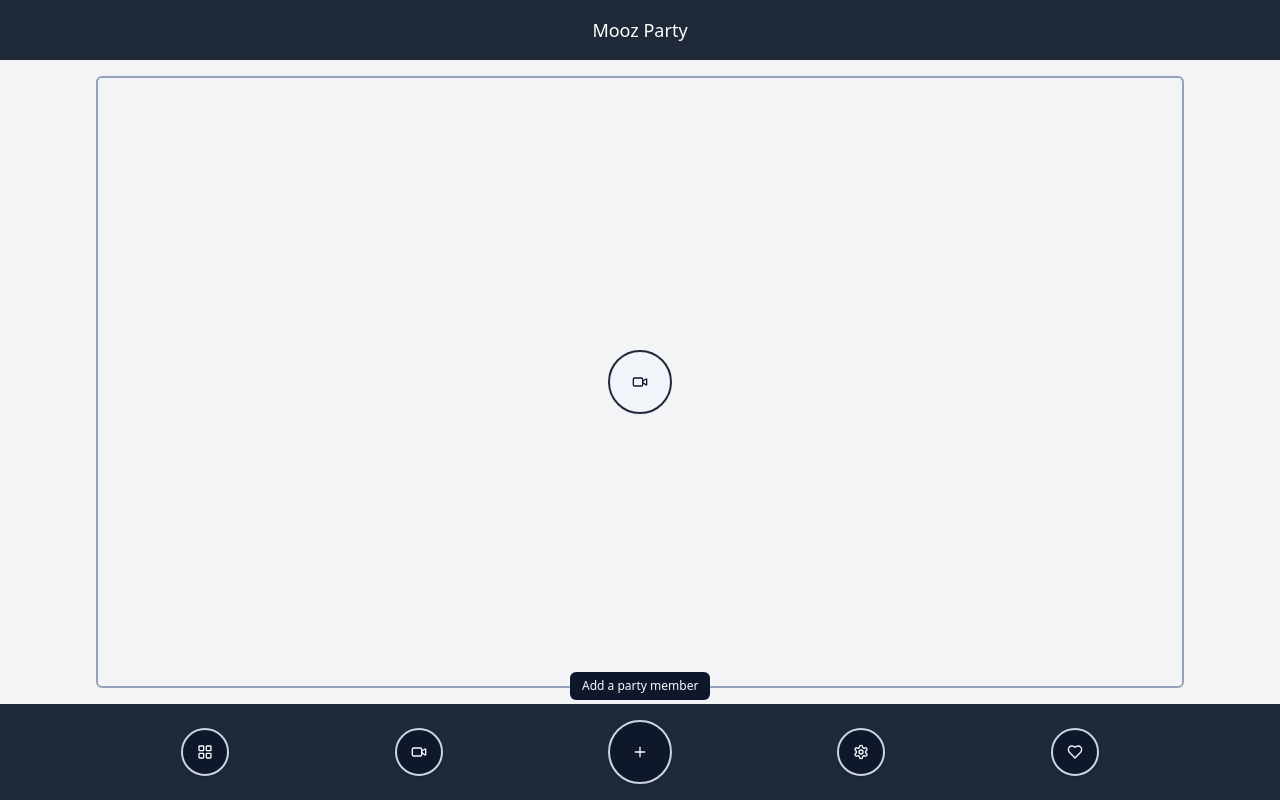
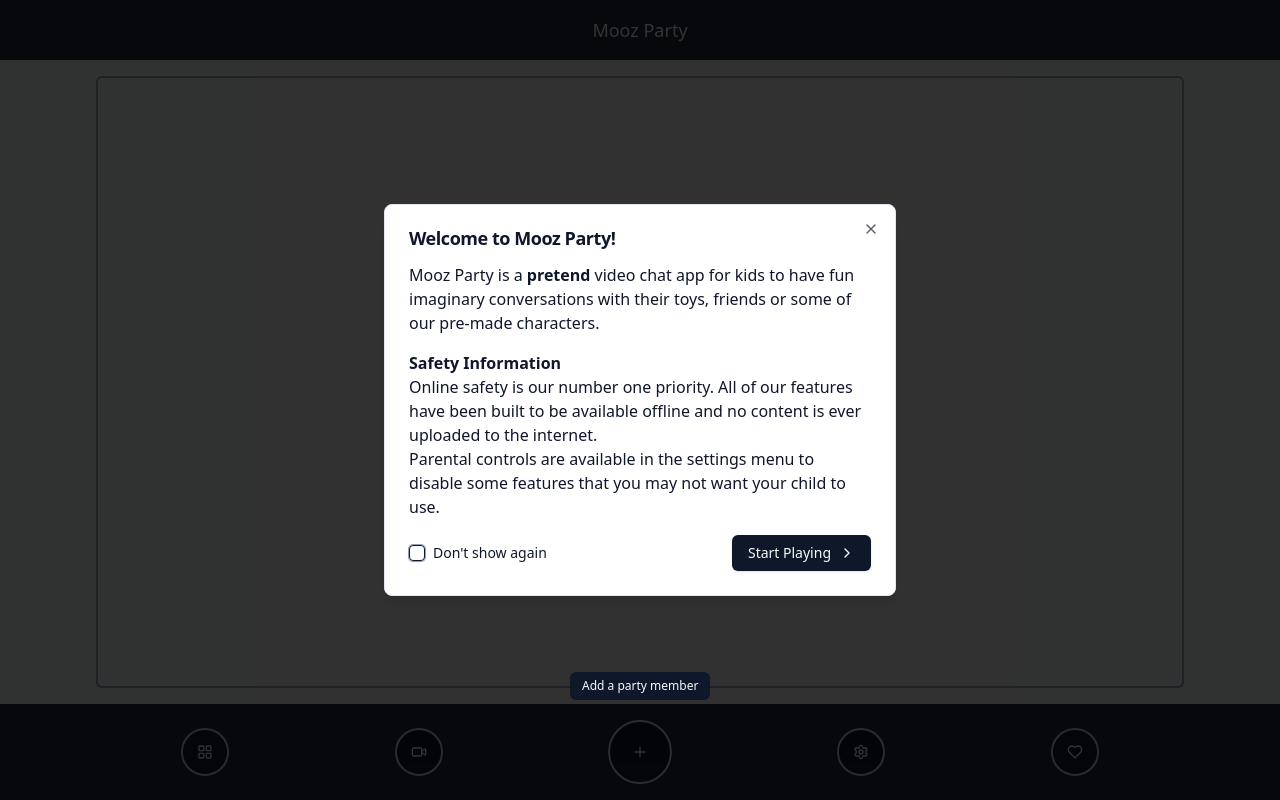
Before and after one commit to robdonn/mooz.party, a React app: page / in a window 1280 px wide. Built offline with nearby package versions, Linux system fonts and the light colour scheme.

Commit message:
show welcome state

```diff
--- a/package.json
+++ b/package.json
@@ -35,6 +35,7 @@
   "dependencies": {
     "@hookform/resolvers": "^3.9.1",
     "@radix-ui/react-avatar": "^1.1.2",
+    "@radix-ui/react-checkbox": "^1.1.3",
     "@radix-ui/react-dialog": "^1.1.4",
     "@radix-ui/react-dropdown-menu": "^2.1.4",
     "@radix-ui/react-label": "^2.1.1",
--- a/src/App.tsx
+++ b/src/App.tsx
@@ -17,7 +17,7 @@
           <LayoutProvider>
             <WebcamProvider>
               <PartyMembersProvider>
-                {/* <Welcome /> */}
+                <Welcome />
                 <div className="flex flex-col h-svh max-h-vh">
                   <Header />
                   <main className="flex-grow flex bg-gray-100">
--- a/src/components/Chat.tsx
+++ b/src/components/Chat.tsx
@@ -66,7 +66,7 @@
         </div>
       </li>
       {partyMembers.map(({ id, type }) => (
-        <li className={liClasses}>
+        <li className={liClasses} key={id}>
           <div className={containerOuterClasses}>
             <div className={containerInnerClasses}>
               <PartyMember key={id} id={id} type={type} />
--- a/src/components/Settings.tsx
+++ b/src/components/Settings.tsx
@@ -20,12 +20,22 @@
 const MOOZ_APP_VERSION = process.env.MOOZ_APP_VERSION;
 
 export const Settings = () => {
-  const { allowCustomMembers, setAllowCustomMembers } = useRules();
+  const {
+    allowCustomMembers,
+    setAllowCustomMembers,
+    showWelcome,
+    setShowWelcome,
+  } = useRules();
   const [parentalControlPassed, setParentalControlPassed] =
-    React.useState(false);
+    React.useState(true);
 
   return (
-    <Dialog onOpenChange={() => setParentalControlPassed(false)}>
+    <Dialog
+      onOpenChange={() => {
+        setParentalControlPassed(true);
+        showWelcome();
+      }}
+    >
       <DialogTrigger asChild>
         <Button
           variant="default"
@@ -58,6 +68,14 @@
                   onCheckedChange={(value) => setAllowCustomMembers(value)}
                 />
               </li>
+              <li className="flex items-center w-full justify-between">
+                <Label htmlFor="hide-welcome">Hide welcome message</Label>
+                <Switch
+                  id="hide-welcome"
+                  checked={showWelcome()}
+                  onCheckedChange={(value) => setShowWelcome(value)}
+                />
+              </li>
             </ul>
           )}
         </div>
--- a/src/components/Welcome.tsx
+++ b/src/components/Welcome.tsx
@@ -1,7 +1,6 @@
-import React from 'react';
+import React, { FormEventHandler } from 'react';
 import {
   Dialog,
-  DialogClose,
   DialogContent,
   DialogFooter,
   DialogHeader,
@@ -9,12 +8,28 @@
 } from './ui/dialog';
 import { Button } from './ui/button';
 import { ChevronRight } from 'lucide-react';
+import { Checkbox } from './ui/checkbox';
+import { CheckedState } from '@radix-ui/react-checkbox';
+import { readWelcomeState, saveWelcomeState } from '../data/db';
 
 export const Welcome = () => {
   const [isOpen, setIsOpen] = React.useState(true);
+  const [dontShowAgain, setDontShowAgain] = React.useState<CheckedState>(false);
+
+  const hidden = React.useMemo(() => readWelcomeState(), []);
+
+  if (hidden) {
+    return null;
+  }
 
   return (
-    <Dialog open={isOpen} onOpenChange={() => setIsOpen(false)}>
+    <Dialog
+      open={isOpen}
+      onOpenChange={() => {
+        saveWelcomeState(dontShowAgain as boolean);
+        setIsOpen(false);
+      }}
+    >
       <DialogContent>
         <DialogHeader>
           <DialogTitle>Welcome to Mooz Party!</DialogTitle>
@@ -37,8 +52,26 @@
             features that you may not want your child to use.
           </p>
         </div>
-        <DialogFooter>
-          <Button onClick={() => setIsOpen(false)}>
+        <DialogFooter className="sm:justify-between gap-4">
+          <div className="flex items-center space-x-2 justify-center">
+            <Checkbox
+              id="terms"
+              onCheckedChange={setDontShowAgain}
+              checked={dontShowAgain}
+            />
+            <label
+              htmlFor="terms"
+              className="text-sm font-medium leading-none peer-disabled:cursor-not-allowed peer-disabled:opacity-70"
+            >
+              Don't show again
+            </label>
+          </div>
+          <Button
+            onClick={() => {
+              saveWelcomeState(dontShowAgain as boolean);
+              setIsOpen(false);
+            }}
+          >
             Start Playing <ChevronRight />
           </Button>
         </DialogFooter>
--- /dev/null
+++ b/src/components/ui/checkbox.tsx
@@ -0,0 +1,28 @@
+import * as React from 'react';
+import * as CheckboxPrimitive from '@radix-ui/react-checkbox';
+import { Check } from 'lucide-react';
+
+import { cn } from '../../lib/utils';
+
+const Checkbox = React.forwardRef<
+  React.ElementRef<typeof CheckboxPrimitive.Root>,
+  React.ComponentPropsWithoutRef<typeof CheckboxPrimitive.Root>
+>(({ className, ...props }, ref) => (
+  <CheckboxPrimitive.Root
+    ref={ref}
+    className={cn(
+      'peer h-4 w-4 shrink-0 rounded-sm border border-primary shadow focus-visible:outline-none focus-visible:ring-1 focus-visible:ring-ring disabled:cursor-not-allowed disabled:opacity-50 data-[state=checked]:bg-primary data-[state=checked]:text-primary-foreground',
+      className
+    )}
+    {...props}
+  >
+    <CheckboxPrimitive.Indicator
+      className={cn('flex items-center justify-center text-current')}
+    >
+      <Check className="h-4 w-4" />
+    </CheckboxPrimitive.Indicator>
+  </CheckboxPrimitive.Root>
+));
+Checkbox.displayName = CheckboxPrimitive.Root.displayName;
+
+export { Checkbox };
--- a/src/data/db.ts
+++ b/src/data/db.ts
@@ -13,6 +13,10 @@
 
       if (!db.objectStoreNames.contains('Parties')) {
         db.createObjectStore('Parties', { keyPath: 'id' });
+      }
+
+      if (!db.objectStoreNames.contains('Settings')) {
+        db.createObjectStore('Settings', { keyPath: 'id' });
       }
     },
   });
@@ -226,3 +230,15 @@
   // Update the party
   await db.put('Parties', party);
 };
+
+// Save state for hiding welcome message in local storage instead of indexeddb
+export const saveWelcomeState = (hidden: boolean) => {
+  localStorage.setItem('moozParty-welcomeHidden', JSON.stringify(hidden));
+};
+
+// Read state for hiding welcome message from local storage instead of indexeddb
+export const readWelcomeState = () => {
+  const hidden = localStorage.getItem('moozParty-welcomeHidden');
+
+  return hidden ? JSON.parse(hidden) : false;
+};
--- a/src/hooks/useRules.tsx
+++ b/src/hooks/useRules.tsx
@@ -1,8 +1,11 @@
 import React from 'react';
+import { readWelcomeState, saveWelcomeState } from '../data/db';
 
 type RulesContextType = {
   allowCustomMembers: boolean;
   setAllowCustomMembers: React.Dispatch<React.SetStateAction<boolean>>;
+  showWelcome: () => boolean;
+  setShowWelcome: React.Dispatch<React.SetStateAction<boolean>>;
 };
 
 export const RulesContext = React.createContext<RulesContextType | null>(null);
@@ -12,10 +15,35 @@
 }) => {
   const [allowCustomMembers, setAllowCustomMembers] =
     React.useState<RulesContextType['allowCustomMembers']>(true);
+  const [showWelcomeInternal, setShowWelcomeInternal] = React.useState<boolean>(
+    readWelcomeState()
+  );
+
+  const setShowWelcome = () => {
+    setShowWelcomeInternal((prev) => {
+      saveWelcomeState(!prev);
+      return !prev;
+    });
+  };
+
+  const showWelcome = () => {
+    const current = readWelcomeState();
+
+    if (current !== showWelcomeInternal) {
+      setShowWelcomeInternal(current);
+    }
+
+    return current;
+  };
 
   return (
     <RulesContext.Provider
-      value={{ allowCustomMembers, setAllowCustomMembers }}
+      value={{
+        allowCustomMembers,
+        setAllowCustomMembers,
+        showWelcome,
+        setShowWelcome,
+      }}
     >
       {children}
     </RulesContext.Provider>
```
Also changed, not shown: 1 other file (tests, documents, lock files or other folders).
